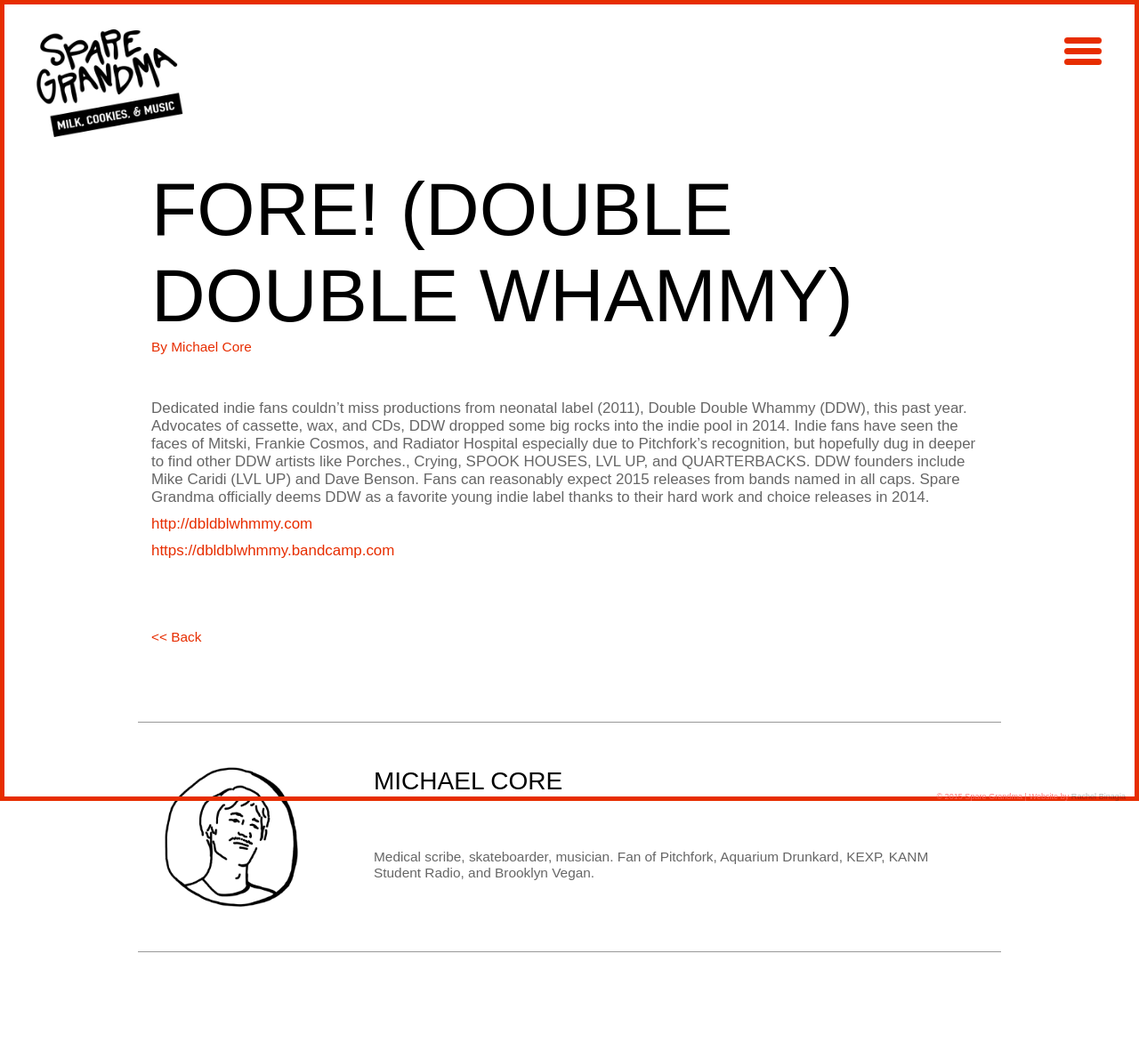
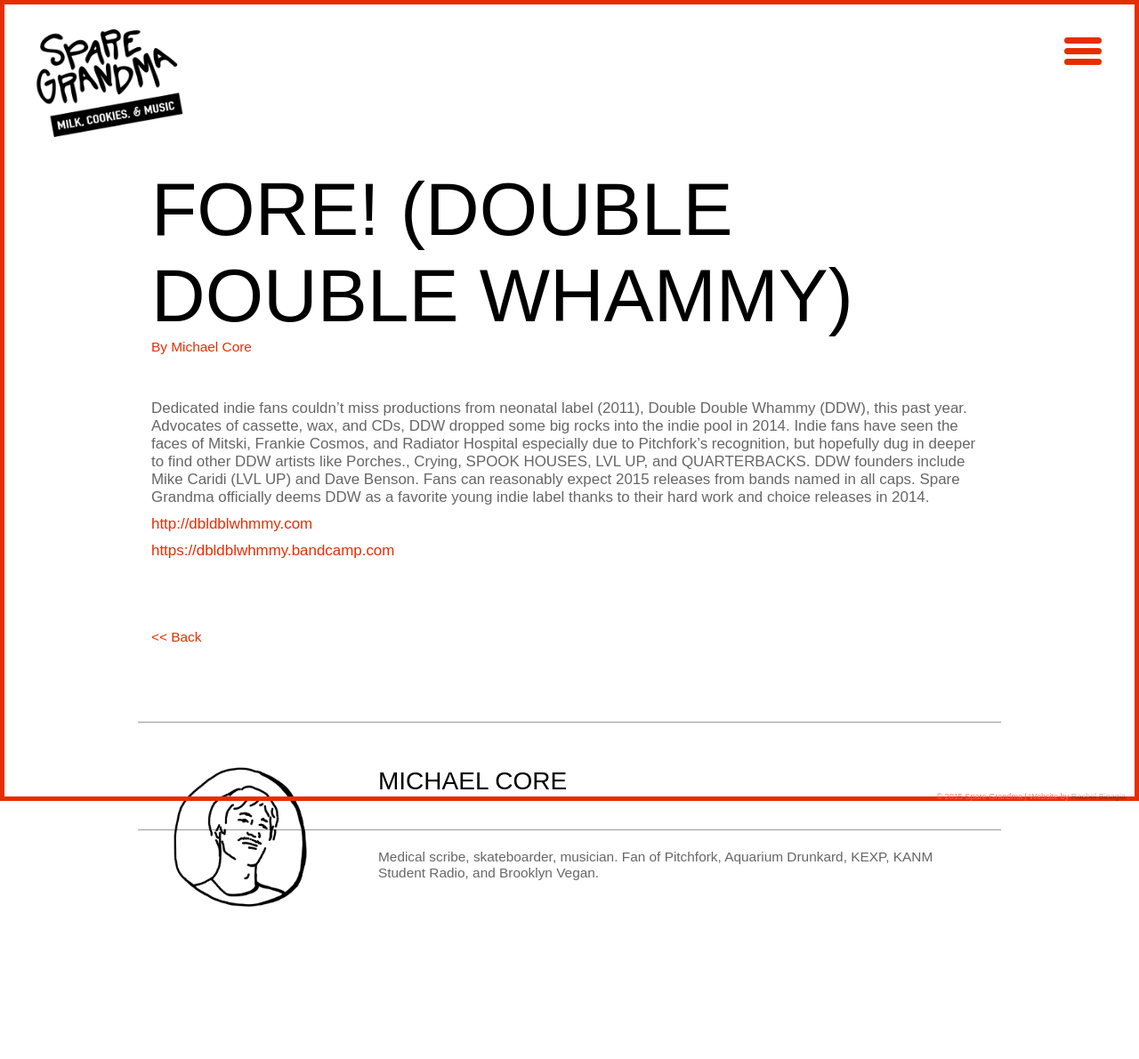
Before and after one commit to rachyrach/sparegrandma, a Jekyll site: the page built from _posts/2015-01-03-Fore!-(double-double-whammy).md, in a window 1280 px wide. Shown: the whole page at 89% size. Built offline with Jekyll 4.4.1, drawn with Linux system fonts in a browser that asks for light colours; Markdown is read by kramdown in place of the engine named in the settings; after the commit the page ends 1139 px from its top, so only the background shows below that; grey boxes are pictures that could not be loaded.

Commit message:
remove col 12
remove col 12

```diff
--- a/_layouts/post.html
+++ b/_layouts/post.html
@@ -15,7 +15,7 @@
 <!---------- AUTHOR ------------->
 </div>
 <div class="container">
-<div class="col-md-12 authors">
+<div class="authors">
 <div class="col-sm-3">
     <img src="{{ author.image }}" width="150px" height="auto"/></div>
 <div class="col-sm-9">
```
